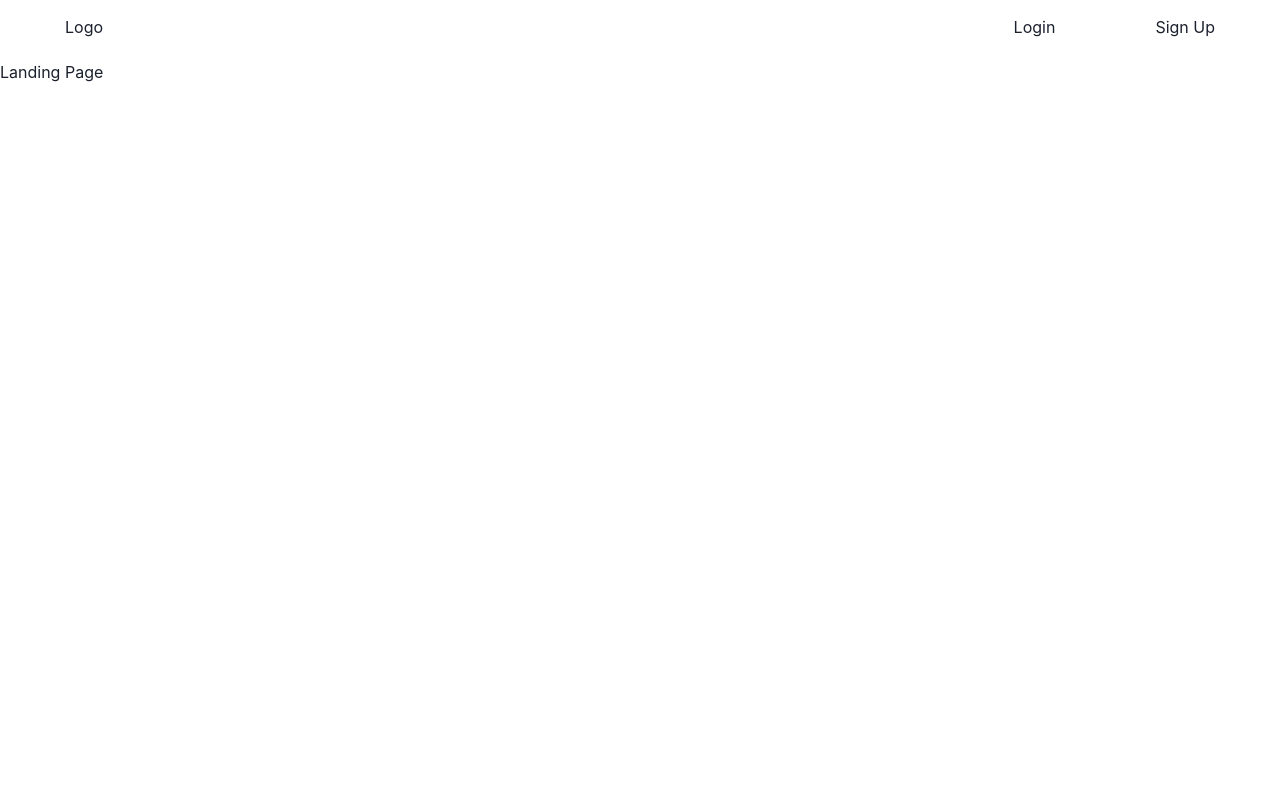
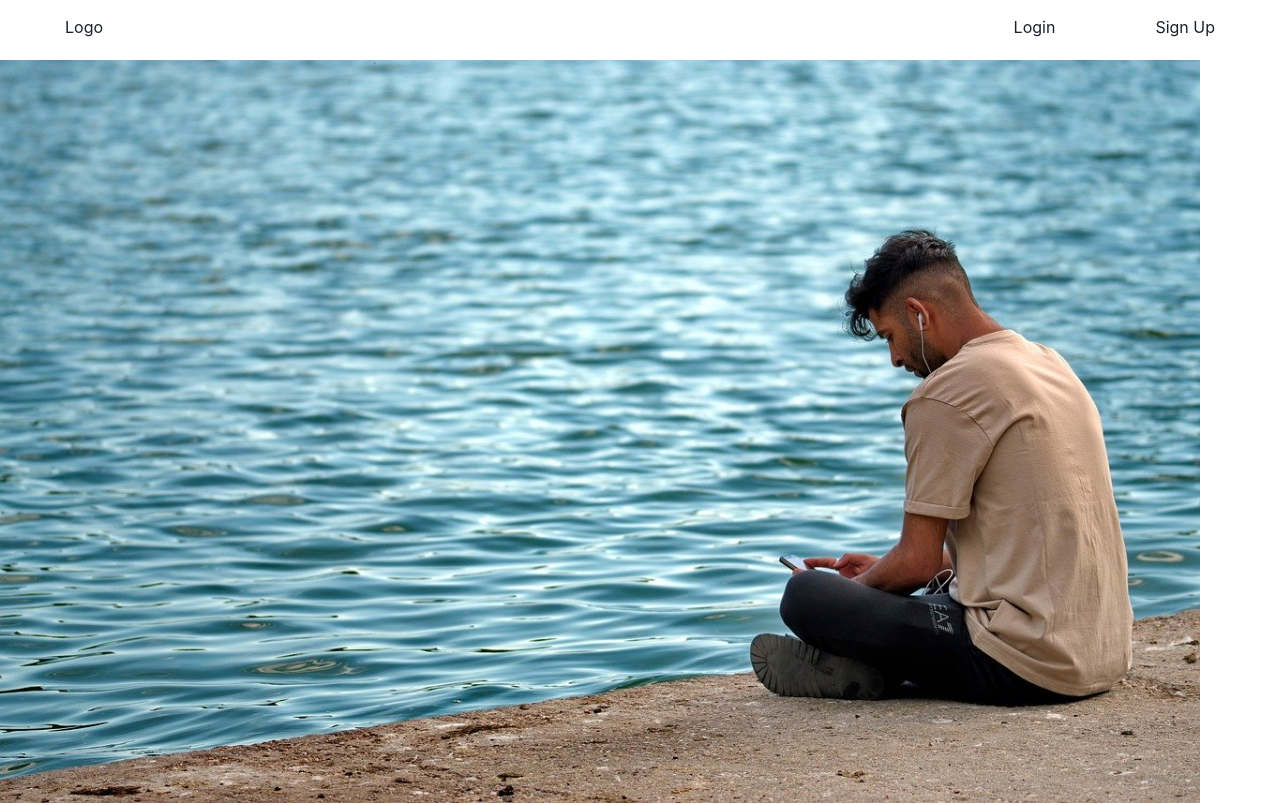
Before and after one commit to Kbart2401/EcoHub, a React (Create React App) app in the folder frontend/: page /home in a window 1280 px wide. Before the commit this address led to /. Shown: the top 805 px of the page. Built offline with nearby package versions, Linux system fonts and the light colour scheme; no server answers.

Commit message:
working on user auth

```diff
--- a/frontend/package.json
+++ b/frontend/package.json
@@ -16,6 +16,7 @@
     "framer-motion": "^3.1.4",
     "http-proxy-middleware": "^1.0.5",
     "react": "^16.13.1",
+    "react-alice-carousel": "^2.2.0",
     "react-dom": "^16.13.1",
     "react-redux": "^7.2.2",
     "react-router-dom": "^5.2.0",
--- a/frontend/src/App.js
+++ b/frontend/src/App.js
@@ -21,8 +21,8 @@ function App() {
       <BrowserRouter>
           <NavBar />
         <Switch>
-          <Route path='/' exact={true} component={Landing} />
-          <ProtectedRoute path="/home" component={Base} />
+          <Route path='/' exact component={Landing} />
+          <Route path="/home" component={Base} />
         </Switch>
       </BrowserRouter>
   );
--- a/frontend/src/components/auth/LoginForm.js
+++ b/frontend/src/components/auth/LoginForm.js
@@ -12,22 +12,23 @@ const LoginForm = () => {
   const user = useSelector(state => state.session.user)
 
   const onLogin = async (e) => {
+    // debugger
     e.preventDefault();
     dispatch(sessionActions.logUserIn(username, password))
-      .catch(e => setErrors(e))
+      .catch(res => {
+        if (res.data && res.data.errors) setErrors(res.data.errors);
+      })
   }
 
-  if (user) {
-    return <Redirect to="/" />;
+  if (user && !user.errors) {
+    return <Redirect to="/home" />;
   }
 
   return (
     <form onSubmit={onLogin}>
-      <div>
-        {errors.map((error) => (
-          <div>{error}</div>
-        ))}
-      </div>
+      <ul>
+        {errors.map((error, idx) => <li key={idx}>{error}</li>)}
+      </ul>
       <div>
         <label htmlFor="username">Username</label>
         <Input
--- a/frontend/src/components/layouts/Landing.js
+++ b/frontend/src/components/layouts/Landing.js
@@ -1,15 +1,27 @@
 import React from 'react';
-import {useSelector} from 'react-redux';
+import { Box, Image, AspectRatio } from '@chakra-ui/react';
+import AliceCarousel from 'react-alice-carousel';
+import 'react-alice-carousel/lib/alice-carousel.css';
+import '../../stylesheets/landing.css'
 
 const Landing = () => {
   return (
     <>
-      <h1>Landing Page</h1>
-      {/* <LoginForm
-        authenticated={authenticated}
-        setAuthenticated={setAuthenticated}
-      />
-      <SignUpForm authenticated={authenticated} setAuthenticated={setAuthenticated} /> */}
+      {/* <Box display='flex' justifyContent='center'> */}
+        <AspectRatio maxW="1200px">
+          <Box height="400px" width='100vw' display='flex' justifyContent='center'>
+            <AliceCarousel autoPlay infinite autoPlayInterval="10000" >
+            <Image src="/images/boy.jpg" />
+            <Image src="/images/lake.jpg" />
+            <Image src="/images/leaf.jpg" />
+            <Image src="/images/nature.jpg" />
+            <Image src="/images/park.jpg" />
+            <Image src="/images/river.jpg" />
+          </AliceCarousel>
+          </Box>
+        </AspectRatio>
+        This is the landing page
+        {/* </Box> */}
     </>
   )
 }
--- a/frontend/src/store/actions/session.js
+++ b/frontend/src/store/actions/session.js
@@ -10,7 +10,7 @@ const removeUser = user => ({ type: REMOVE_USER, payload: user })
 
 /********Thunks*******/
 export const logUserIn = (username, password) => async dispatch => {
-  try {
+    debugger
     const res = await fetch('/api/auth/login', {
       method: 'POST',
       headers: {
@@ -21,11 +21,12 @@ export const logUserIn = (username, password) => async dispatch => {
         password
       })
     });
+    if(res.ok) {
     const user = await res.json()
     dispatch(setUser(user))
-  } catch (e) {
-    console.error(e)
-  }
+    }
+
+  return res;
 }
 
 export const logUserOut = () => async dispatch => {
--- /dev/null
+++ b/frontend/src/stylesheets/landing.css
@@ -0,0 +1,4 @@
+.alice-carousel {
+  margin: 0;
+  width: 1200px;
+}
```
Also changed, not shown: 1 other file (tests, documents, lock files or other folders).
